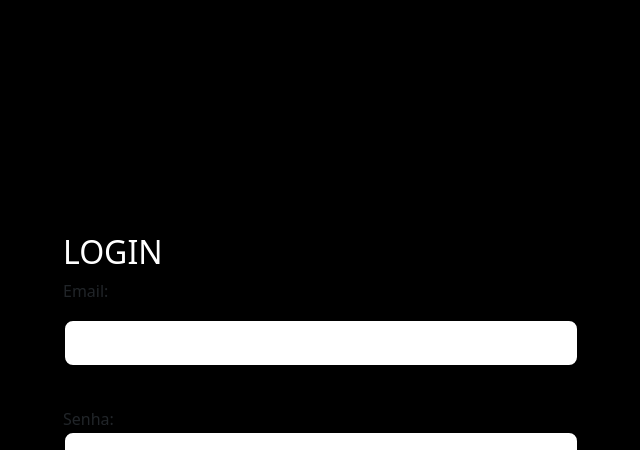
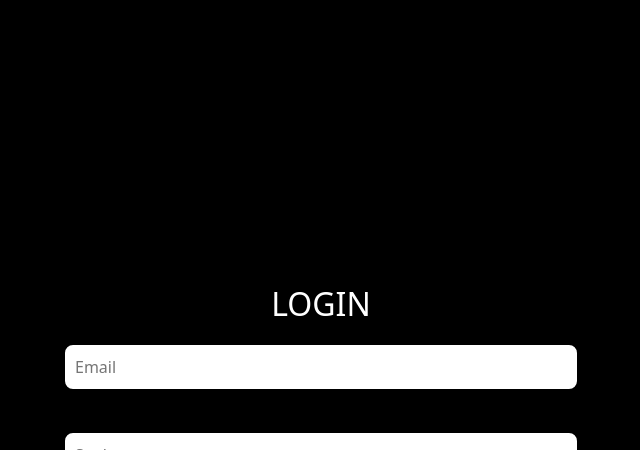
Before and after one commit to GabrielFelipeS/projeto, a PHP site: page /lp12/form_login.php in a window 1280 px wide. Shown: the part 728-1178 px from the top of the page, without its empty margins (319-959 px from the left). Run offline with PHP 8.4, Linux system fonts and the light colour scheme; some libraries are stand-ins or nearby versions.

Commit message:
Add files via upload

```diff
--- a/form_login.php
+++ b/form_login.php
@@ -4,10 +4,8 @@
 
 <body>
   <style>
-
-
-
-    html, body {
+    html,
+    body {
       overflow: hidden;
       height: 100%;
       margin: 0;
@@ -18,10 +16,6 @@
       background-color: black;
     }
 
-    .p{
-        background-color: white;
-    }
-
     .container {
       display: flex;
       justify-content: center;
@@ -30,7 +24,6 @@
     }
 
     .login-form {
-
       padding: 40px;
       border-radius: 20px;
       box-shadow: 0 0 10px rgba(0, 0, 0, 0.1);
@@ -39,13 +32,11 @@
       box-sizing: border-box;
       border: 2px solid black;
       border: fixed;
-
     }
 
     input {
       background-color: white;
     }
-
 
     #email,
     #senha {
@@ -54,7 +45,6 @@
       padding: 10px;
       width: 100%;
       margin-bottom: 20px;
-
     }
   </style>
   <header>
@@ -64,53 +54,41 @@
       </div>
       <h2>BIBLIOTEX</h2>
     </div>
-
-
   </header>
-
   <main>
   <section>
 
     <div class="container">
       <div class="login-form">
-          <form method="POST" action="./inc/login-processamento.php">
-          <h2 style="color:#fff; "> LOGIN </h2>
-            <div class="form-group">
-              <label for="email"><p> Email:</p></label>
-              <input type="email" id="email" name="email" required class="rounded-input">
+      <form method="POST" action="login-processamento.php">
+          <h2 style="color:#fff; text-align: center;">LOGIN</h2>
+          <div class="form-group" style="margin-top: 20px;"> <!-- Adicionei margin-top para dar espaço antes do campo de email -->
+            <input type="email" id="email" name="email" placeholder="Email" required class="rounded-input">
           </div>
 
           <div class="form-group">
-              <label for="senha">Senha:</label>
-              <input type="password" id="senha" name="senha" required class="rounded-input">
+            <input type="password" id="senha" name="senha" placeholder="Senha" required class="rounded-input">
           </div>
 
           <input type="submit" value="Login" class="button" />
         </form>
         <div class="section-fact"><p>Ainda não possui cadastro? <a href="form-cadastrar-usuario.php">Cadastre-se</a>.</p></div>
       </div>
+    </div>
   </section>
 </main>
 </body>
 </html>
+
 <style>
-
-
-
   .form-group {
     margin-bottom: 20px;
-
-  }
-
-  label {
-    display: block;
   }
 
   .button {
     padding: 15px 150px;
     border: none;
-    margin-left:5.5rem;
-
+    margin-left: 5.5rem;
   }
 
   .rounded-input {
@@ -119,6 +97,5 @@
     border: none;
     border-radius: 10px;
     margin: 0;
-
   }
 </style>
```
Also changed, not shown: livros.sql (+13 -1 lines), login-processamento.php (added, +35 -0 lines). Lines whose indentation alone changed are shown as unchanged.
